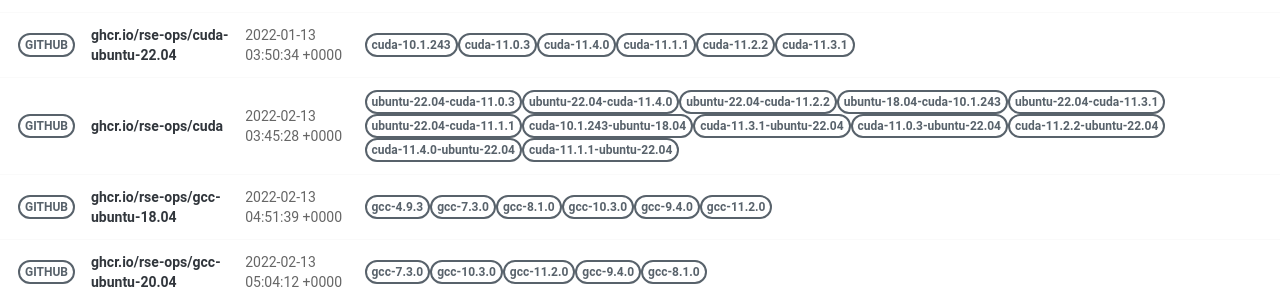
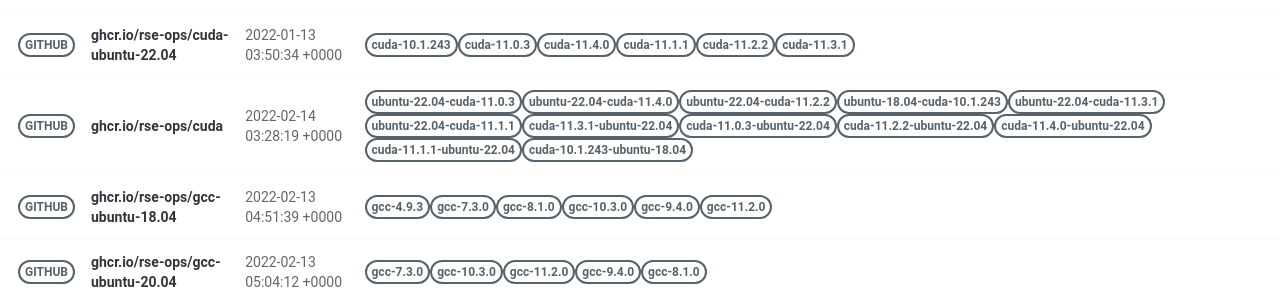
Before and after one commit to rse-ops/docker-images, a Jekyll site: the page built from pages/index.md, in a window 1280 px wide. Shown: the part 417-717 px from the top of the page. Built offline with Jekyll 4.4.1, drawn with Linux system fonts in a browser that asks for light colours; nearby versions of some CDN libraries.

Commit message:
Automated push to update library 2022-02-14

```diff
--- a/_library/ghcr.io-rse-ops-cuda.md
+++ b/_library/ghcr.io-rse-ops-cuda.md
@@ -1,7 +1,7 @@
 ---
 layout: container
 name: ghcr.io/rse-ops/cuda
-updated_at: 2022-02-13 03:45:28.165178
+updated_at: 2022-02-14 03:28:19.762458
 
 
 container_url: https://github.com/orgs/rse-ops/packages/container/package/cuda
```
Also changed, not shown: other parts of _library/ghcr.io-rse-ops-cuda.md (+3 -3 lines).
